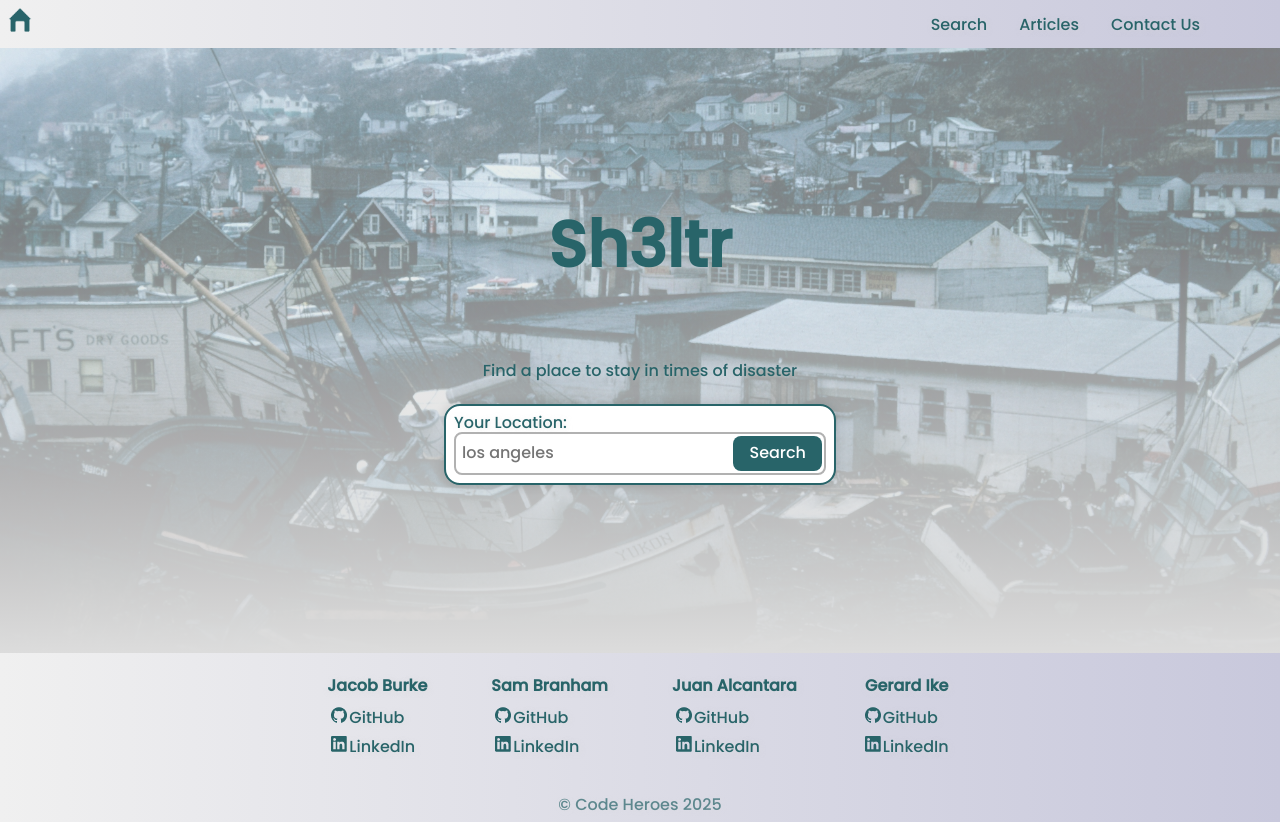
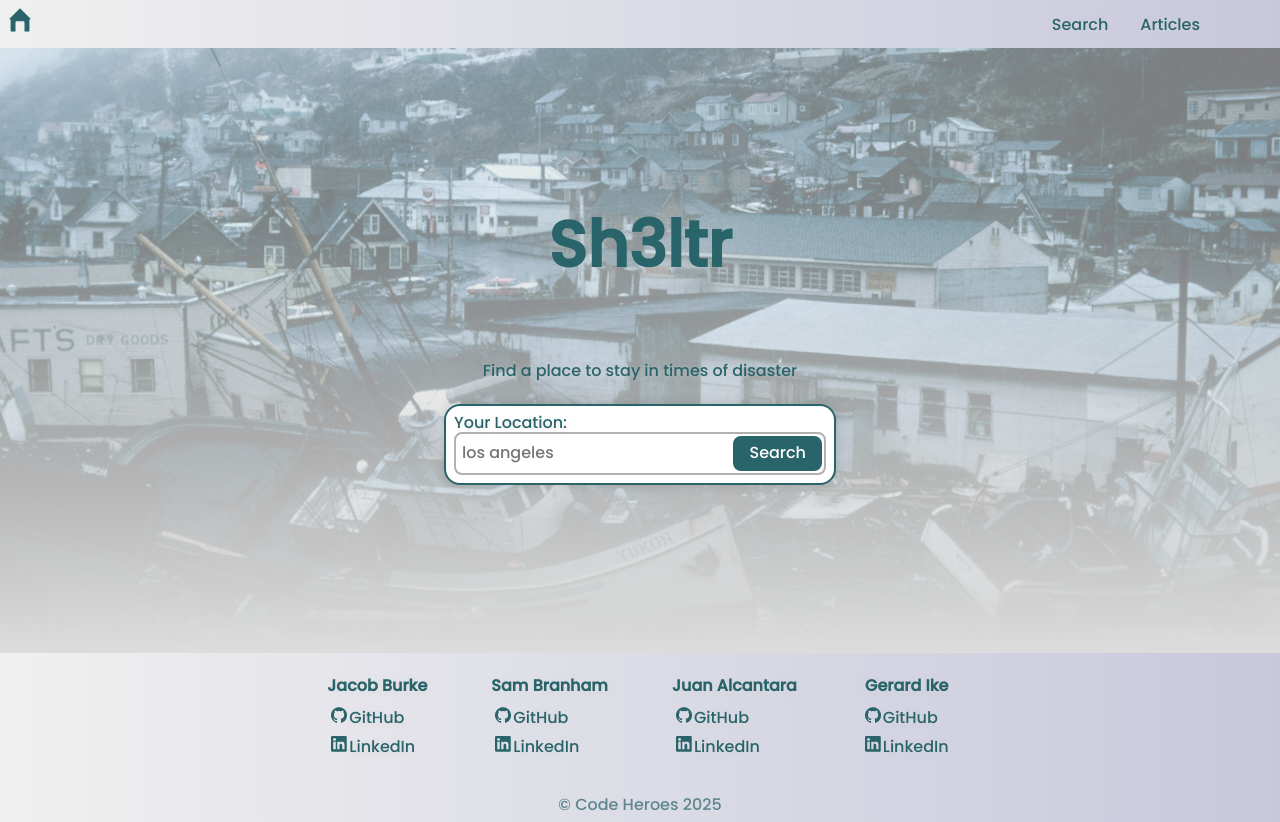
Before and after one commit to 00H00W/CodeJamJanuary, a React (Vite) app: page /search in a window 1280 px wide. Built offline with nearby package versions, Linux system fonts and the light colour scheme.

Commit message:
Update Header.jsx

```diff
--- a/src/components/Header/Header.jsx
+++ b/src/components/Header/Header.jsx
@@ -20,11 +20,12 @@ function Header() {
               Articles
             </NavLink>
           </li>
-          <li>
+          {/* link to element id is broken */}
+          {/* <li>
             <a href="#nav-contact-target" className="nav__link text-link">
               Contact Us
             </a>
-          </li>
+          </li> */}
         </ul>
       </nav>
     </header>
```
